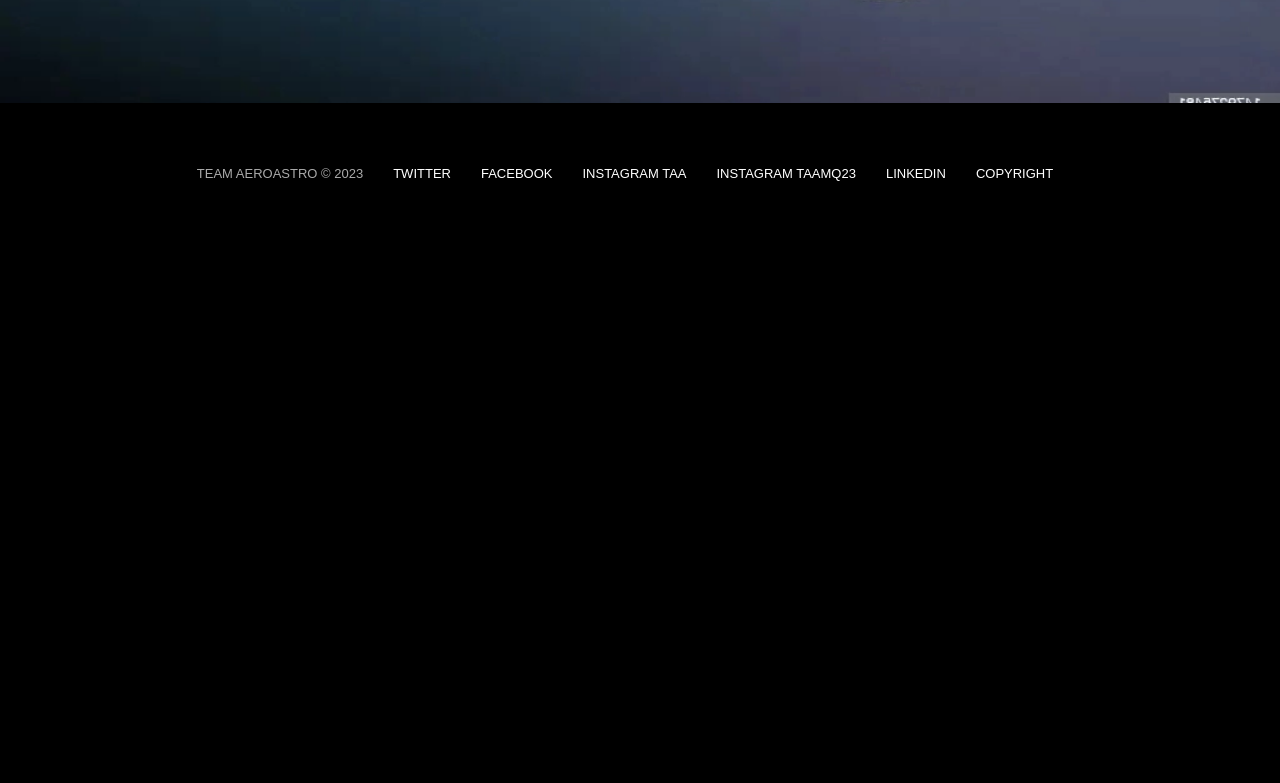
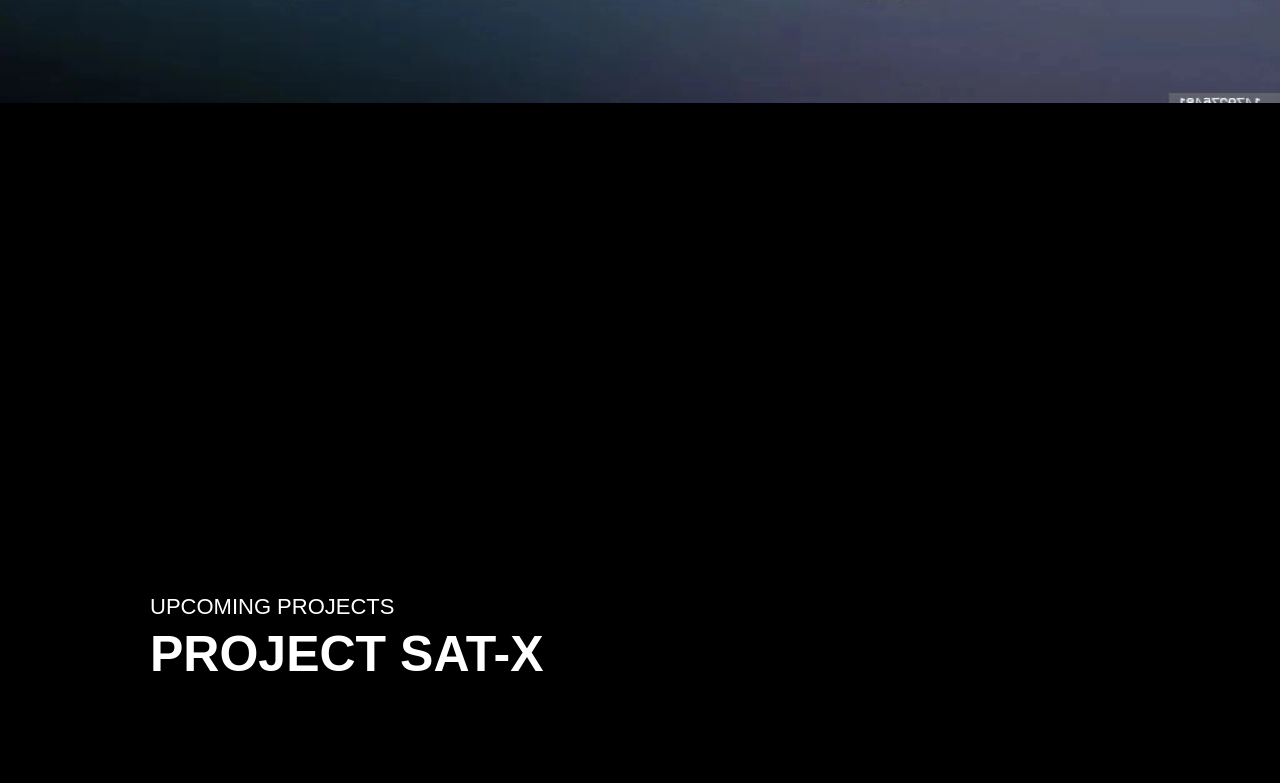
Before and after one commit to suhanarsh/teamaeroastro, a plain HTML site: page index.html in a window 1280 px wide. Shown: the part 1497-2280 px from the top of the page. Before the commit the page ends 1743 px from the top, so only its background shows below. Drawn offline with Linux system fonts and the light colour scheme; a web font is replaced by a local one.

Commit message:
Update index.html
SAT-X updated

```diff
--- a/index.html
+++ b/index.html
@@ -99,10 +99,10 @@
     </section>
 
     <!-- Section C -->
-    <!--<section class="section-c">
+    <section class="section-c">
       <div class="section-inner">
-        <h4></h4>
-        <h2></h2>
+        <h4>Upcoming Projects</h4>
+        <h2>Project SAT-X</h2>
 
       </div>
 
@@ -116,7 +116,7 @@
           ></path>
         </svg>
       </div>
-    </section>-->
+    </section>
 
 
 
```
